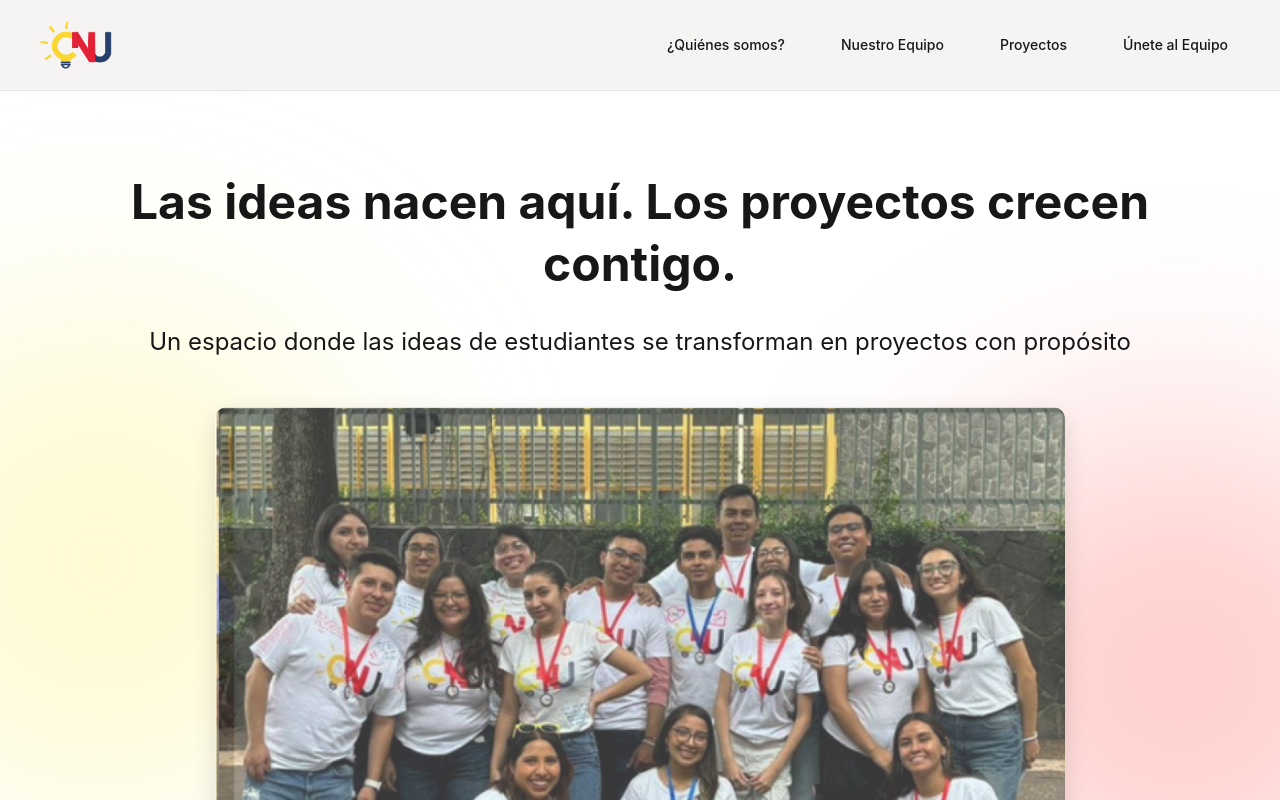
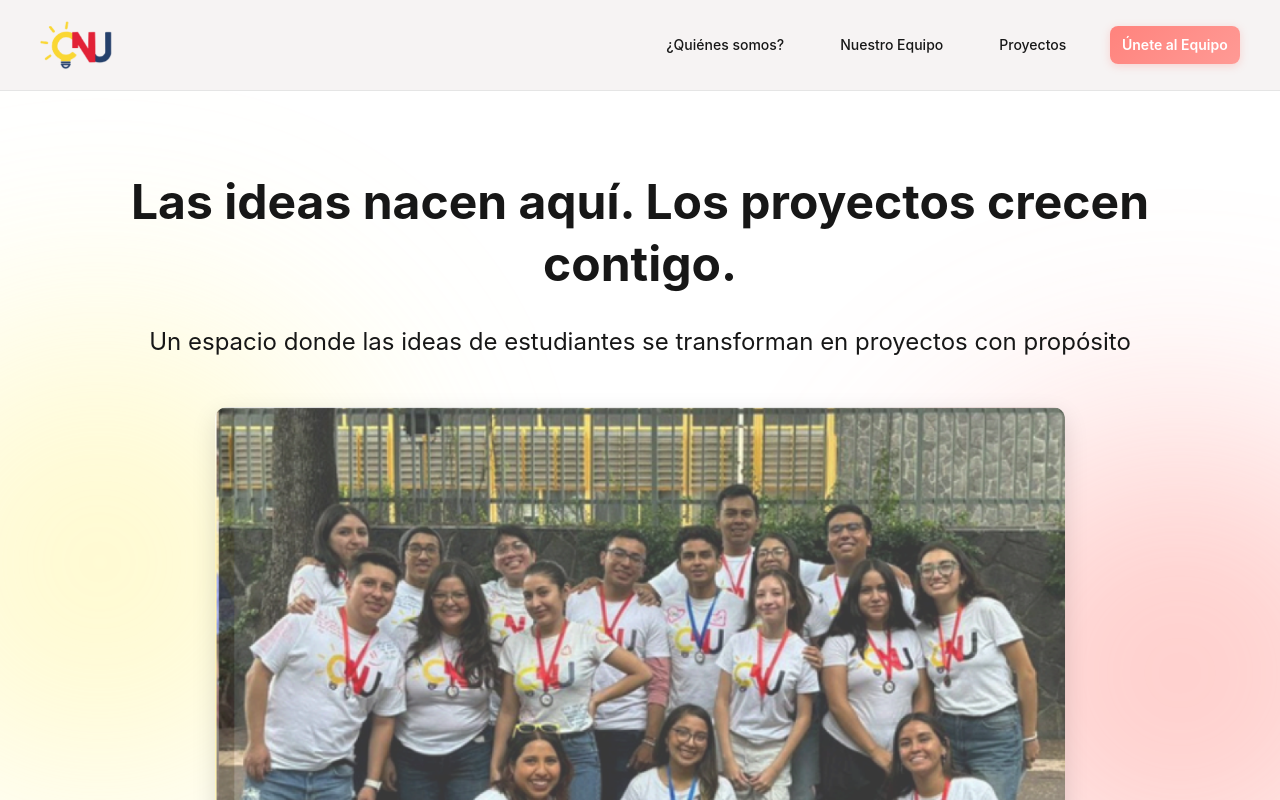
Before and after one commit to Centro-de-Negocios-Universitarios/WebPrototype, a Next.js app: page / in a window 1280 px wide. Shown: the top 800 px of the page. Built offline with nearby package versions, Linux system fonts and the light colour scheme.

Commit message:
feat: agregando botón llamativo para las postulaciones

```diff
--- a/app/components/Navbar.module.css
+++ b/app/components/Navbar.module.css
@@ -71,6 +71,41 @@
 
 .navLink:hover::after {
     width: 60%;
+}
+
+/* Special Button - Únete al Equipo */
+.specialButton {
+    background: linear-gradient(135deg, var(--cnu-coral) 0%, #ff9a95 100%);
+    color: white !important;
+    font-weight: 600;
+    position: relative;
+    overflow: hidden;
+    animation: gentlePulse 2s ease-in-out infinite;
+}
+
+.specialButton::before {
+    content: '';
+    position: absolute;
+    top: -50%;
+    left: -50%;
+    width: 200%;
+    height: 200%;
+    background: linear-gradient(45deg,
+            transparent 30%,
+            rgba(255, 255, 255, 0.3) 50%,
+            transparent 70%);
+    animation: shimmer 3s ease-in-out infinite;
+}
+
+.specialButton:hover {
+    background: linear-gradient(135deg, #ff6b64 0%, var(--cnu-coral) 100%);
+    transform: translateY(-2px);
+    box-shadow: 0 4px 12px rgba(255, 131, 125, 0.4);
+}
+
+.specialButton::after {
+    display: none;
+    /* Remove the underline for special button */
 }
 
 /* Hamburger Button - Hidden on desktop */
@@ -245,3 +280,28 @@
         opacity: 1;
     }
 }
+
+/* Special Button Animations */
+@keyframes gentlePulse {
+
+    0%,
+    100% {
+        transform: scale(1);
+        box-shadow: 0 2px 8px rgba(255, 131, 125, 0.3);
+    }
+
+    50% {
+        transform: scale(1.03);
+        box-shadow: 0 4px 16px rgba(255, 131, 125, 0.5);
+    }
+}
+
+@keyframes shimmer {
+    0% {
+        transform: translateX(-100%) translateY(-100%) rotate(45deg);
+    }
+
+    100% {
+        transform: translateX(100%) translateY(100%) rotate(45deg);
+    }
+}
--- a/app/components/Navbar.tsx
+++ b/app/components/Navbar.tsx
@@ -51,7 +51,7 @@ export default function Navbar() {
                 <Link href="/proyectos" className={styles.navLink} onClick={closeMenu}>
                     Proyectos
                 </Link>
-                <Link href="/unete-al-equipo" className={styles.navLink} onClick={closeMenu}>
+                <Link href="/unete-al-equipo" className={`${styles.navLink} ${styles.specialButton}`} onClick={closeMenu}>
                     Únete al Equipo
                 </Link>
             </nav>
```
